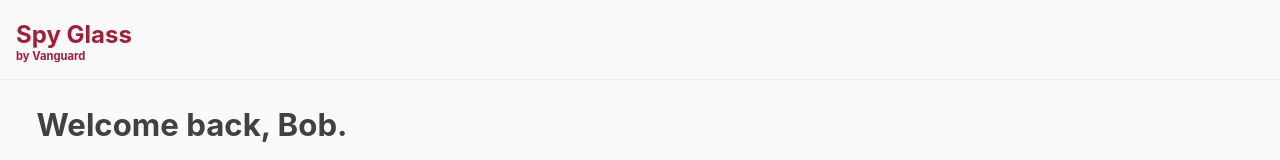
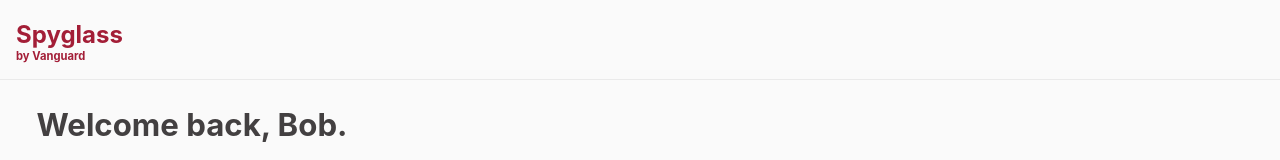
Before and after one commit to RGBreijo/SpyGlass, a React (Create React App) app in the folder spy_glass_frontend-app/: page / in a window 1280 px wide. Shown: the top 160 px of the page. Built offline with nearby package versions, Linux system fonts and the light colour scheme; no server answers.

Commit message:
put spyglass as one word

```diff
--- a/spy_glass_frontend-app/src/components/navbar/Navbar.js
+++ b/spy_glass_frontend-app/src/components/navbar/Navbar.js
@@ -5,7 +5,7 @@ const Navbar = () =>
     return (
     <div className="navbar">
         <div>
-            <p className="mainLogo">Spy Glass</p>
+            <p className="mainLogo">Spyglass</p>
             <p className="mainLogoBottom">by Vanguard</p>
         </div>
     </div>)
```
